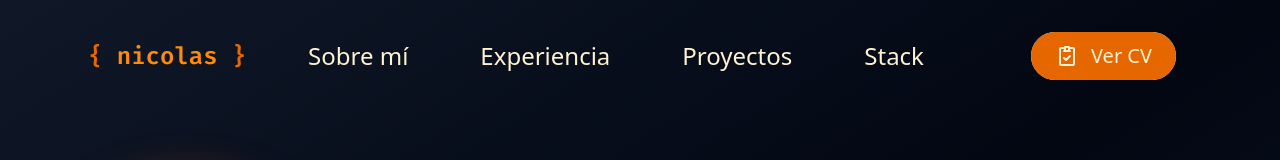
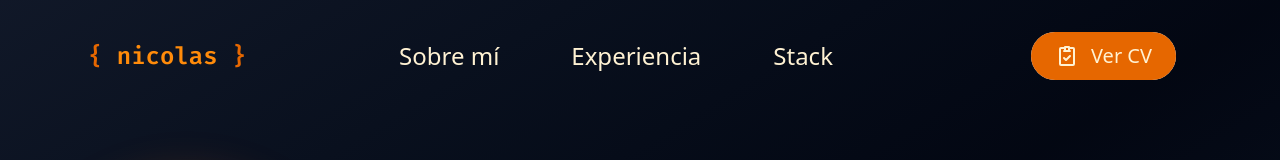
Before and after one commit to PRNicolasCC/portfolio, a React (Vite) app: page / in a window 1280 px wide. Shown: the top 160 px of the page. Built offline with nearby package versions, Linux system fonts and the light colour scheme; what tailwindcss-animated would draw is missing.

Commit message:
Disabling of 'projects' section because it's not completed to show it in production

```diff
--- a/src/components/Header.jsx
+++ b/src/components/Header.jsx
@@ -19,9 +19,8 @@ function Header () {
   const listaNavbar = [
     { href: '#aboutme', name: 'Sobre mí'},
     { href: '#experience', name: 'Experiencia' },
-    { href: '#projects', name: 'Proyectos'},
+    /* { href: '#projects', name: 'Proyectos'},  */
     { href: '#stack', name: 'Stack' },
-    /* { href: '#cv', name: 'Curriculum'} */
 
   ];
 
--- a/src/layouts/Index.jsx
+++ b/src/layouts/Index.jsx
@@ -12,7 +12,7 @@ function Index(){
             <Intro />
             <AboutMe />
             <Experience />
-            <Projects />
+            {/* <Projects /> */}
             <Stack />
             <Contact />
         </Layout>
```
